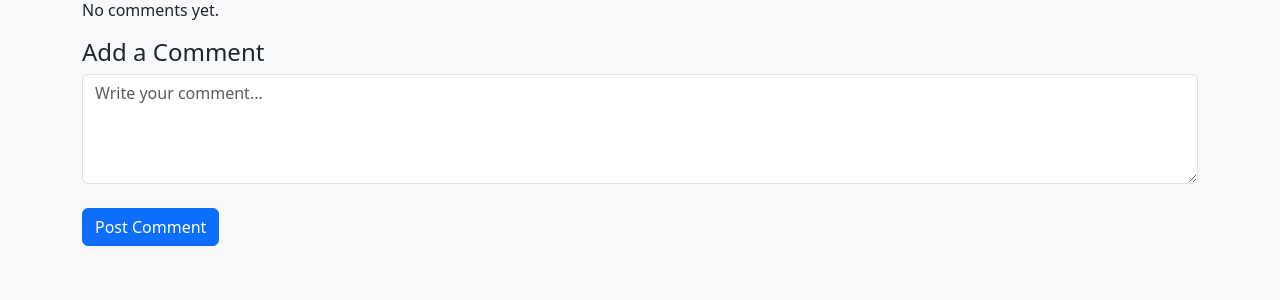
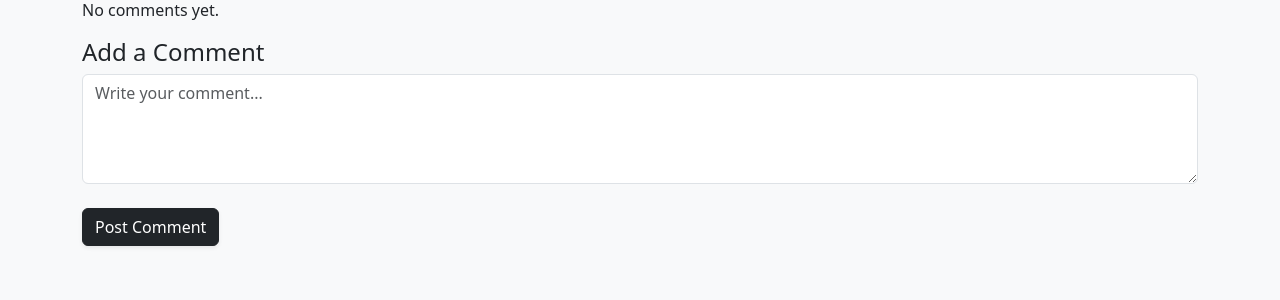
Before and after one commit to nupur23choure/django-blog-project, a Django app: template learn/templates/learn/post_detail.html in a window 1280 px wide. Shown: the part 221-521 px from the top of the page. Run offline with Django 5.2, Linux system fonts and the light colour scheme; the template is opened without the code that fills it: values that come from a table or form of the project are taken from there, others are empty; the visitor is signed in with stand-in values (Sample User, id 1).

Commit message:
change done in templates

```diff
--- a/learn/templates/learn/post_detail.html
+++ b/learn/templates/learn/post_detail.html
@@ -41,9 +41,11 @@
         {{ comment_form.content }}
     </div>
 
-    <button type="submit" class="btn btn-primary mt-2">
-        Post Comment
-    </button>
+    <button type="submit"
+        class="btn btn-dark mt-2 shadow-sm w-10">
+    Post Comment
+</button>
+
 </form>
 {% else %}
 <p>
--- a/learn/views.py
+++ b/learn/views.py
@@ -6,10 +6,11 @@ from .forms import CommentForm
 
 def post_list(request):
     posts = Post.objects.order_by('-created_at')
-    paginator  = Paginator(posts, 4)
+    paginator  = Paginator(posts, 2)
     page_number = request.GET.get('page')
     post_page = paginator.get_page(page_number)
     return render(request, 'learn/post_list.html', {'posts': post_page})
+
 @login_required
 def post_detail(request, id):
     post = get_object_or_404(Post, id=id)
```
Also changed, not shown: templates/registration/login.html (+7 -3 lines).
